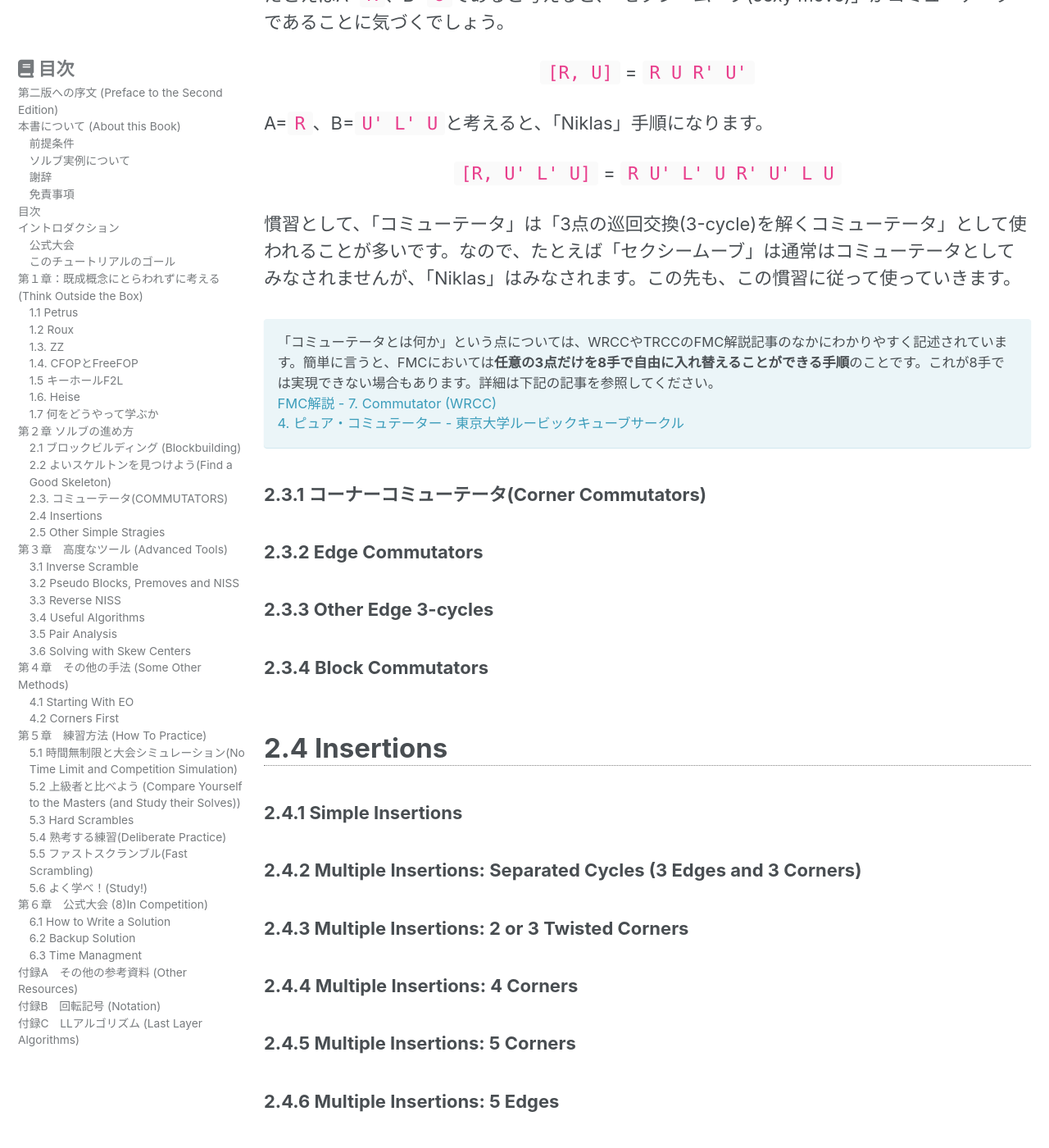
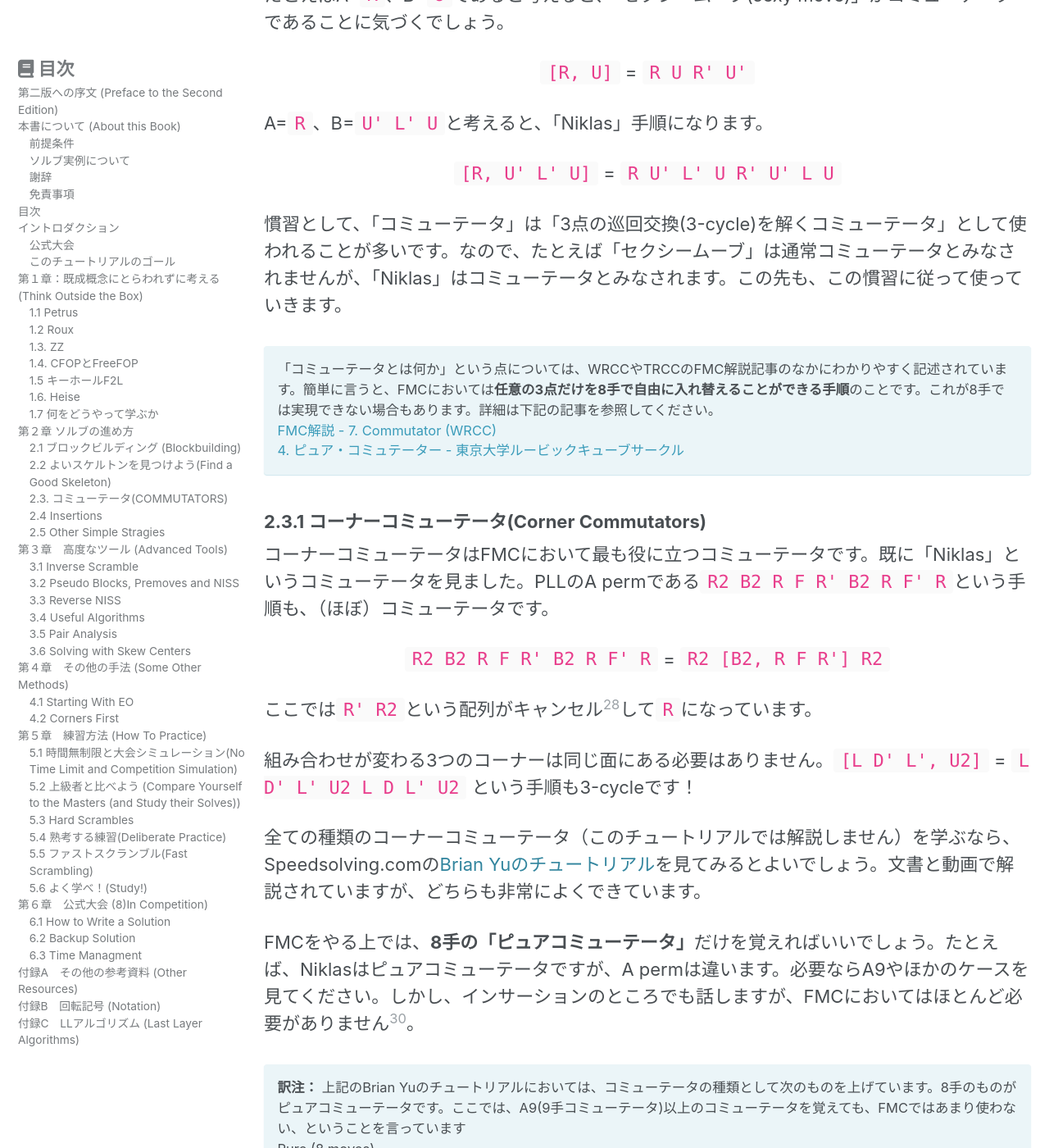
Before and after one commit to kawam1123/translation, a Jekyll site: the page built from _pages/FMC-tutorial.md, in a window 1280 px wide and 1400 px high, scrolled down 29511 px. Shown: the whole window at 82% size. Built offline with Jekyll 4.4.1, drawn with Linux system fonts in a browser that asks for light colours; cached includes are drawn as plain includes; nearby versions of some CDN libraries; some of the changed text lies outside the part shown.

```diff
--- a/_pages/FMC-tutorial.md
+++ b/_pages/FMC-tutorial.md
@@ -1358,7 +1358,7 @@ speedsolving.comの定義[^2-3-1]によれば、コミューテータとは次
 `A B A' B'`
 {: .text-center}
 
-`A`と`B`はそれぞれ手順を示す文字列で、`X'`は`X`という手順の逆手順(inverse)[^2-3-0]です。このようなコミューテータは次のような記法で短く書くことができます。
+`A`と`B`はそれぞれ手順を示す配列で、`X'`は`X`という手順の逆手順(inverse)[^2-3-0]です。このようなコミューテータは次のような記法で短く書くことができます。
 
 `[A, B]`
 {: .text-center}
@@ -1380,7 +1380,7 @@ A=`R`、B=`U' L' U`と考えると、「Niklas」手順になります。
 `[R, U' L' U]` = `R U' L' U R' U' L U`
 {: .text-center}
 
-慣習として、「コミューテータ」は「3点の巡回交換(3-cycle)を解くコミューテータ」として使われることが多いです。なので、たとえば「セクシームーブ」は通常はコミューテータとしてみなされませんが、「Niklas」はみなされます。この先も、この慣習に従って使っていきます。
+慣習として、「コミューテータ」は「3点の巡回交換(3-cycle)を解くコミューテータ」として使われることが多いです。なので、たとえば「セクシームーブ」は通常コミューテータとみなされませんが、「Niklas」はコミューテータとみなされます。この先も、この慣習に従って使っていきます。
 
 「コミューテータとは何か」という点については、WRCCやTRCCのFMC解説記事のなかにわかりやすく記述されています。簡単に言うと、FMCにおいては**任意の3点だけを8手で自由に入れ替えることができる手順**のことです。これが8手では実現できない場合もあります。詳細は下記の記事を参照してください。
 [FMC解説 - 7. Commutator (WRCC)](http://wrcc.main.jp/commentary_fmc/fmc/7)
@@ -1392,8 +1392,7 @@ A=`R`、B=`U' L' U`と考えると、「Niklas」手順になります。
 According to speedsolving’s definition15, a commutator is a sequence of moves of the form
 A B A' B'
 where A and B are move sequences and X' is the inverse sequence of X
-16. Such a commutator
-can be written in compact notation as
+16. Such a commutator can be written in compact notation as
 [A, B]
 The name and notation for commutators come from Mathematics, in particular from Group
 Theory. See https://en.wikipedia.org/wiki/Commutator.
@@ -1410,6 +1409,30 @@ Therefore, together with blockbuilding and insertions (which we will see in the
 commutators are the basis for a good FMC solve.
 -->
 #### 2.3.1 コーナーコミューテータ(Corner Commutators)
+コーナーコミューテータはFMCにおいて最も役に立つコミューテータです。既に「Niklas」というコミューテータを見ました。PLLのA permである`R2 B2 R F R' B2 R F' R`という手順も、（ほぼ）コミューテータです。
+
+`R2 B2 R F R' B2 R F' R` = `R2 [B2, R F R'] R2`
+{: .text-center}
+
+ここでは`R' R2`という配列がキャンセル[^2-3-1]して`R`になっています。
+
+組み合わせが変わる3つのコーナーは同じ面にある必要はありません。`[L D' L', U2]` = `L D' L' U2 L D L' U2` という手順も3-cycleです！
+
+全ての種類のコーナーコミューテータ（このチュートリアルでは解説しません）を学ぶなら、Speedsolving.comの[Brian Yuのチュートリアル](https://www.speedsolving.com/threads/bh-tutorial.12268/)を見てみるとよいでしょう。文書と動画で解説されていますが、どちらも非常によくできています。
+
+FMCをやる上では、**8手の「ピュアコミューテータ」**だけを覚えればいいでしょう。たとえば、Niklasはピュアコミューテータですが、A permは違います。必要ならA9やほかのケースを見てください。しかし、インサーションのところでも話しますが、FMCにおいてはほとんど必要がありません[^2-3-1-2]。
+
+**訳注：**
+上記のBrian Yuのチュートリアルにおいては、コミューテータの種類として次のものを上げています。8手のものがピュアコミューテータです。ここでは、A9(9手コミューテータ)以上のコミューテータを覚えても、FMCではあまり使わない、ということを言っています
+Pure (8 moves)
+A9 (9 moves)
+Orthogonal (10 moves)
+Cyclic Shift (10 moves)
+Columns (11 moves)
+Per Special (12 moves)
+{: .notice--info}
+
+
 <!--
 2.3.1 Corner Commutators
 Corner commutators are the most useful kind of commutators in FMC. We have already seen
@@ -2938,7 +2961,9 @@ R2 F2 L D' F' D F L' F2 R2
 [^2-1-10-3]: 手数の数え方はHTM(ハーフターン法(Half Turn Method)：180度も1手と数える)でもQTM(クオーターターン法(Quarter Trun Method)：90度で1手と数える)でもSTM(スライスターン法(Slice Turn Method)：Mなどのスライスムーブも1手と数える)でも構いませんが、どの数え方を使うかは先に決めておきましょう！（訳注：一般的にはHTMが使われます）
 [^2-2]: 3-cycleとは３つのピースによる巡回交換です。たとえば、PLLのA permとU permは3-cycleですし、`L F R F' L' F R' F'` (Niklas)のアルゴリズムも同じです。
 [^2-3-0]: たとえば、`U R`という手順の逆手順は`R' U'`です。`U' R'`や`R U`ではありません！
-[^2-3-1]: https://www.speedsolving.com/wiki/index.php/Commutator
+[^2-3-1]: 連続する二つの統合して一緒にできるムーブがある(たとえば`R' R2`=`R`)ときや、逆手順が含まれる(`L L'`のような場合)とき、1手以上のムーブが**キャンセルする**と言います。たとえば、F2Lの最後が`...U R2 F'`で終わって`F R U R' U' F'`というアルゴリズムを使うとき、**3手キャンセル**します。`...U R2 F' F R U R' U' F'`=`U R' U R' U' F`となります。
+[^2-3-1]: [https://www.speedsolving.com/wiki/index.php/Commutator](https://www.speedsolving.com/wiki/index.php/Commutator)
+[^2-3-1-2]:
 [^5-1-1]: タイムマネジメントについては6.3節で話します。
 [^5-1-2]: [https://www.ocf.berkeley.edu/˜dadams/fmc/](https://www.ocf.berkeley.edu/˜dadams/fmc/)
 [^5-1-3]: [https://speedcube.de/forum/showthread.php?tid=5795](https://speedcube.de/forum/showthread.php?tid=5795)
```
